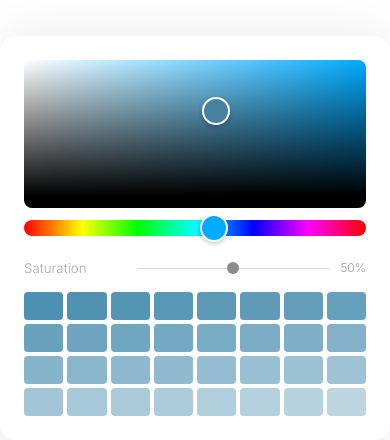
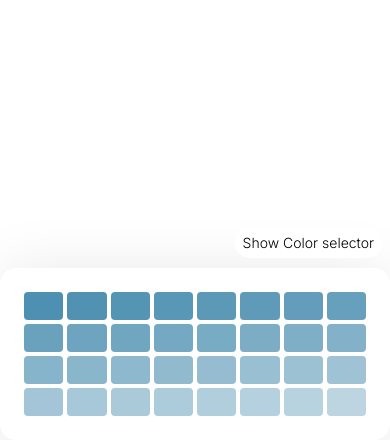
Before and after one commit to rosanusi/grid-art, a React (Create React App) app: page / in a window 390 px wide. Shown: the part 404-844 px from the top of the page. Built offline with nearby package versions, Linux system fonts and the light colour scheme.

Commit message:
Added a control for color selector visibility

```diff
--- a/src/App.js
+++ b/src/App.js
@@ -14,6 +14,7 @@ function App() {
   const [selectedColorTweak, setSelectedColorTweak] = useState('lightness')
   const [colorRemixValue, setColorRemixValue] = useState(50)
   const [color, setColor] = useState({ h: 200, s: 39, l: 45 });
+  const [colorSelector, setColorSelector] = useState(false)
 
 
   useEffect(() => {
@@ -40,7 +41,6 @@ function App() {
       gridNumber = 1024;
     }
 
-    console.log(mediaQuery, gridNumber)
 
     let gridArray =  Array.from({length: gridNumber}, (v, i) => i);
 
@@ -141,6 +141,12 @@ function App() {
 
   }
 
+  let handleColorSelector = () => {
+    setColorSelector(prevColorSelector => !prevColorSelector)
+
+    console.log(colorSelector)
+
+  }
 
   return (
     <div className="container">
@@ -152,9 +158,11 @@ function App() {
         </div>
 
         <div className="rightPane">
-          <div className="colorPane">
-            <HslColorPicker color={color} onChange={ setColor } />
-          </div>
+          <span className="colorSelector-action" onClick={handleColorSelector}>Show Color selector</span>
+          {
+            colorSelector &&
+            <>
+              <div className="colorPane"><HslColorPicker color={color} onChange={ setColor } /></div>
                 <div className="colorRemix">
                 <div className="customSlider">
                   <label className="select" htmlFor="saturation">
@@ -171,6 +179,9 @@ function App() {
                   <span className="value">{colorRemixValue}%</span>
                 </div>
               </div>
+            </>
+          }
+
           <ColorRemixBlocks className="colorRemixGrid" id="colorRemixGrid" onClick={getSelectedColorBlock}/>
           {/* <div className="selectedColors">
             <span className=""title>Selected Colors</span>
@@ -228,7 +239,6 @@ const ColorRemixBlocks = styled.div`
   position: relative;
   box-sizing: border-box;
   grid-gap: 4px;
-  margin-top: 16px;
   overflow: hidden;
 
   .color-block {
--- a/src/css/main.css
+++ b/src/css/main.css
@@ -116,6 +116,9 @@ body {
   justify-content: center;
   align-items: center;
 }
+.container .rightPane .colorRemix {
+  margin-bottom: 16px;
+}
 .container .rightPane .colorRemix .heading {
   display: flex;
   margin-bottom: 8px;
@@ -226,4 +229,21 @@ body {
   user-select: none;
 }
 
+.colorSelector-action {
+  position: absolute;
+  display: none;
+  top: -40px;
+  right: 8px;
+  font-size: 14px;
+  background-color: #fff;
+  padding: 8px;
+  margin-bottom: 16px;
+  border-radius: 32px;
+}
+@media only screen and (max-width: 500px) {
+  .colorSelector-action {
+    display: inline-block;
+  }
+}
+
 /*# sourceMappingURL=main.css.map */
--- a/src/scss/main.scss
+++ b/src/scss/main.scss
@@ -135,6 +135,7 @@ body {
         }
 
         .colorRemix {
+            margin-bottom: 16px;
             // display: flex;
             // justify-content: space-around;
             // align-items: center;
@@ -278,3 +279,21 @@ body {
     }
 
   }
+
+
+  .colorSelector-action {
+    position: absolute;
+    display: none;
+    top: -40px;
+    right: 8px;
+    font-size: 14px;
+    background-color: #fff;
+    padding: 8px;
+    margin-bottom: 16px;
+
+    border-radius: 32px;
+
+    @media only screen and (max-width : 500px) {
+        display: inline-block;
+    }
+  }
```
Also changed, not shown: 1 other file (tests, documents, lock files or other folders). Lines whose indentation alone changed are shown as unchanged.
